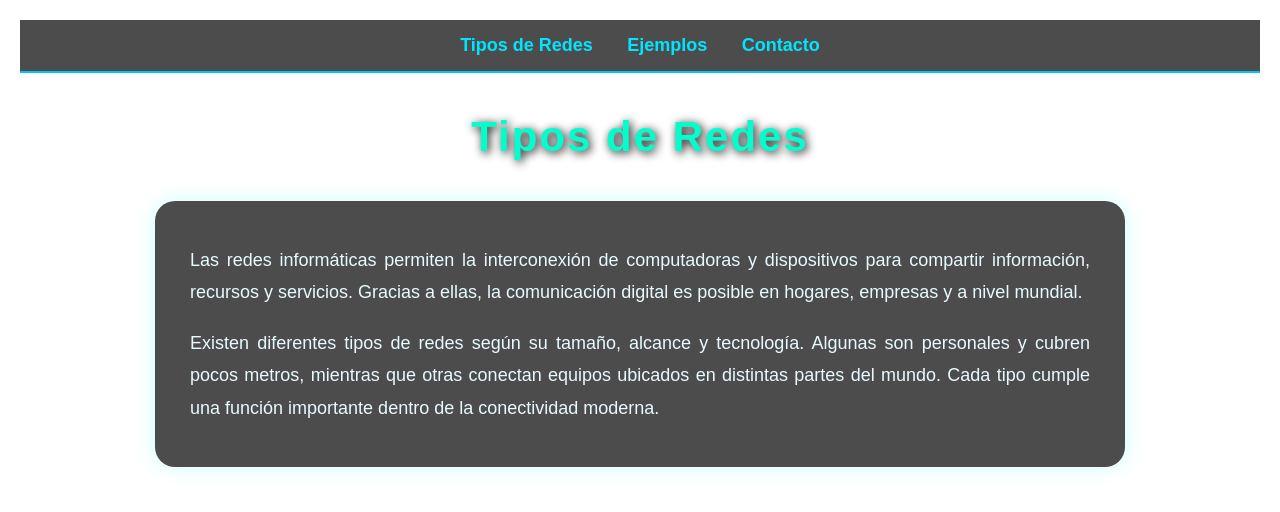
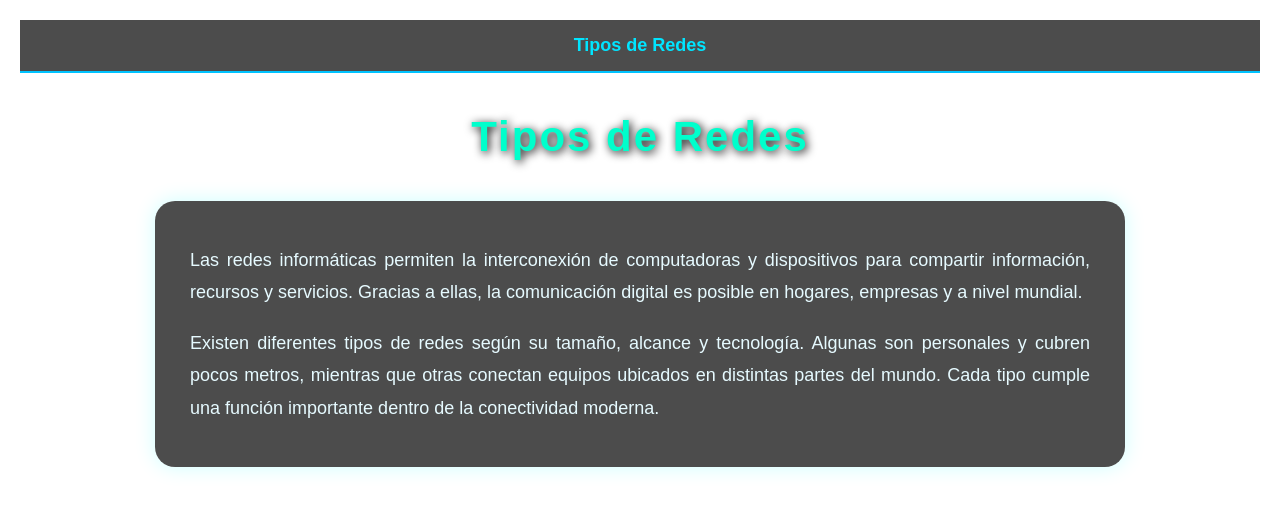
Before and after one commit to Stalinst/Tipos-de-redes.github.io, a plain HTML site: page index.html in a window 1280 px wide. Drawn offline with Linux system fonts and the light colour scheme.

Commit message:
Update index.html

```diff
--- a/index.html
+++ b/index.html
@@ -86,8 +86,6 @@
   <nav class="menu">
     <ul>
       <li><a href="tipos de redes.html">Tipos de Redes</a></li>
-      <li><a href="#">Ejemplos</a></li>
-      <li><a href="#">Contacto</a></li>
     </ul>
   </nav>
 
```
